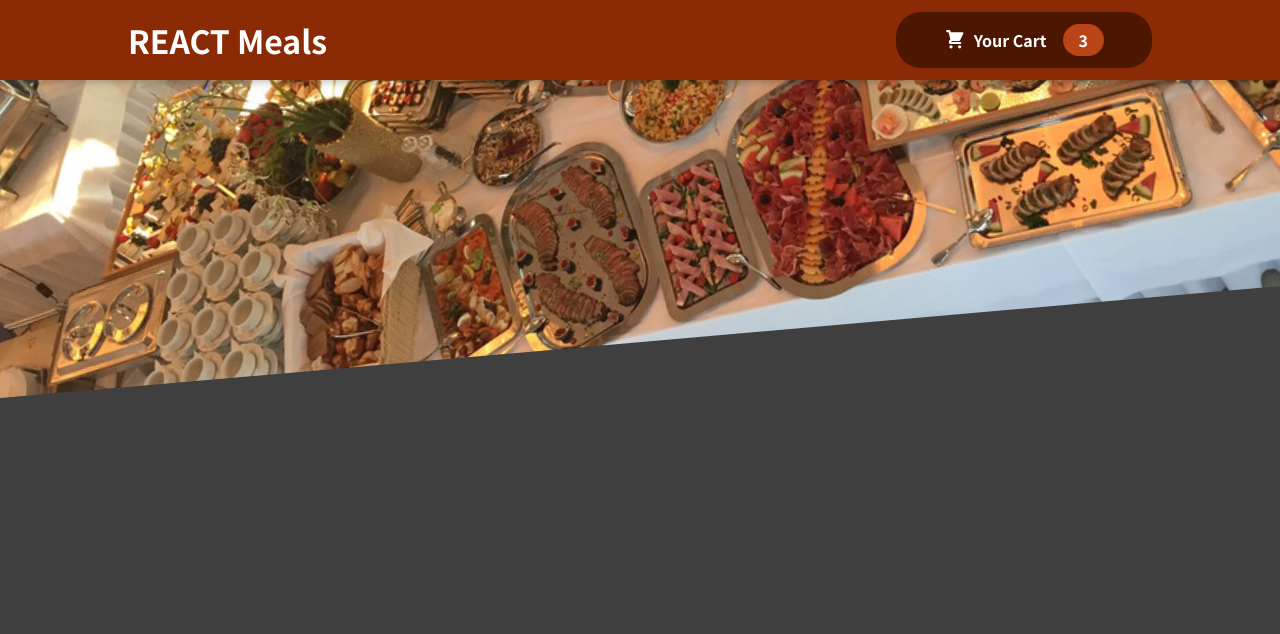
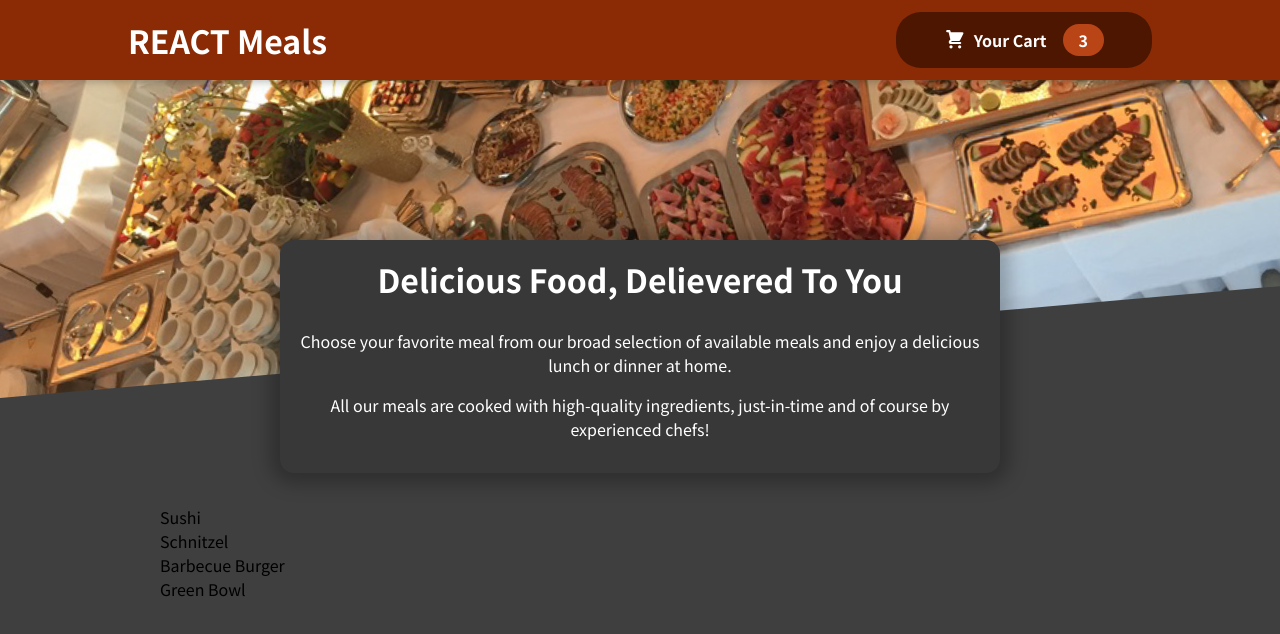
Before and after one commit to MichaelTowson/reactMeals, a React (Create React App) app: page / in a window 1280 px wide. Shown: the top 634 px of the page. Built offline with nearby package versions, Linux system fonts and the light colour scheme.

Commit message:
add meals summary

```diff
--- a/src/App.js
+++ b/src/App.js
@@ -1,10 +1,14 @@
 import {Fragment} from 'react';
 import Header from './components/Layout/Header'
+import Meals from './components/Meals/Meals'
 
 function App() {
   return (
     <Fragment>
       <Header />
+      <main>
+        <Meals />
+      </main>
     </Fragment>
   );
 }
--- /dev/null
+++ b/src/components/Meals/AvailableMeals.js
@@ -0,0 +1,44 @@
+import classes from './AvailableMeals.module.css'
+
+//Temporary meals data before connecting to a database in final product.
+const DUMMY_MEALS = [
+  {
+    id: "m1",
+    name: "Sushi",
+    description: "Finest fish and veggies",
+    price: 22.99,
+  },
+  {
+    id: "m2",
+    name: "Schnitzel",
+    description: "A german specialty!",
+    price: 16.5,
+  },
+  {
+    id: "m3",
+    name: "Barbecue Burger",
+    description: "American, raw, meaty",
+    price: 12.99,
+  },
+  {
+    id: "m4",
+    name: "Green Bowl",
+    description: "Healthy...and green...",
+    price: 18.99,
+  },
+];
+
+//Component code
+const AvailableMeals = () => {
+  const mealsList = DUMMY_MEALS.map(item => <li>{item.name}</li>)
+
+  return ( <section className={classes.meals}>
+    <ul>
+      {mealsList}
+    </ul>
+  </section>
+
+  )
+};
+
+export default AvailableMeals;
--- /dev/null
+++ b/src/components/Meals/AvailableMeals.module.css
@@ -0,0 +1,24 @@
+.meals {
+  max-width: 60rem;
+  width: 90%;
+  margin: 2rem auto;
+  animation: meals-appear 1s ease-out forwards;
+}
+
+.meals ul {
+  list-style: none;
+  margin: 0;
+  padding: 0;
+}
+
+@keyframes meals-appear {
+  from {
+    opacity: 0;
+    transform: translateY(3rem);
+  }
+
+  to {
+    opacity: 1;
+    transform: translateY(0);
+  }
+}
--- /dev/null
+++ b/src/components/Meals/Meals.js
@@ -0,0 +1,14 @@
+import {Fragment} from 'react';
+import MealsSummary from './MealsSummary';
+import AvailableMeals from './AvailableMeals';
+
+const Meals = () => {
+  return (
+    <Fragment>
+      <MealsSummary />
+      <AvailableMeals />
+    </Fragment>
+  )
+}
+
+export default Meals;
--- /dev/null
+++ b/src/components/Meals/MealsSummary.js
@@ -0,0 +1,19 @@
+import classes from './MealsSummary.module.css';
+
+const MealsSummary = () => {
+  return (
+    <section className={classes.summary}>
+      <h2>Delicious Food, Delievered To You</h2>
+      <p>
+        Choose your favorite meal from our broad selection of available meals
+        and enjoy a delicious lunch or dinner at home.
+      </p>
+      <p>
+        All our meals are cooked with high-quality ingredients, just-in-time and
+        of course by experienced chefs!
+      </p>
+    </section>
+  );
+};
+
+export default MealsSummary;
--- /dev/null
+++ b/src/components/Meals/MealsSummary.module.css
@@ -0,0 +1,18 @@
+.summary {
+  text-align: center;
+  max-width: 45rem;
+  width: 90%;
+  margin: auto;
+  margin-top: -10rem;
+  position: relative;
+  background-color: #383838;
+  color: white;
+  border-radius: 14px;
+  padding: 1rem;
+  box-shadow: 0 1px 18px 10px rgba(0, 0, 0, 0.25);
+}
+
+.summary h2 {
+  font-size: 2rem;
+  margin-top: 0;
+}
```
Also changed, not shown: 1 other file (tests, documents, lock files or other folders).
